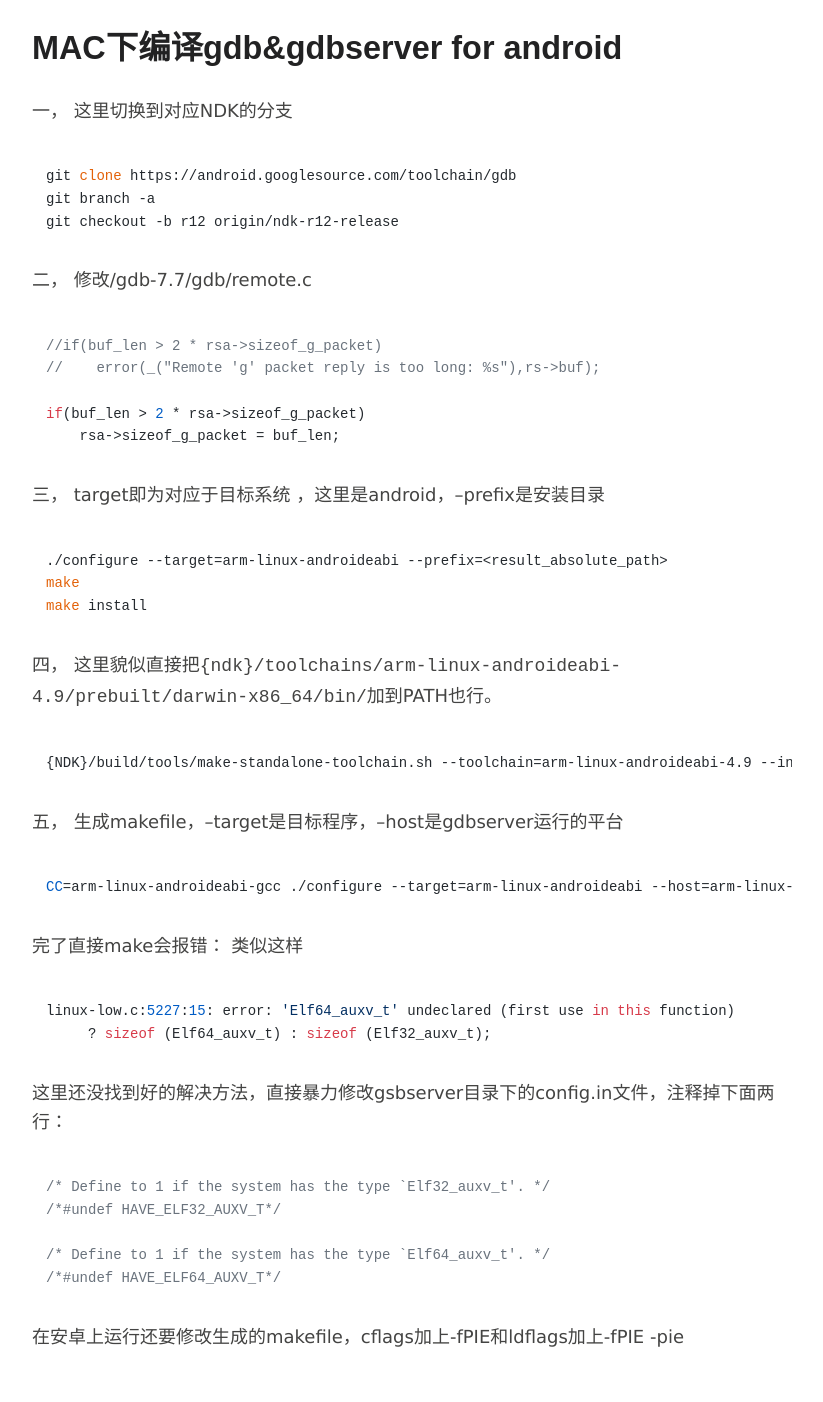
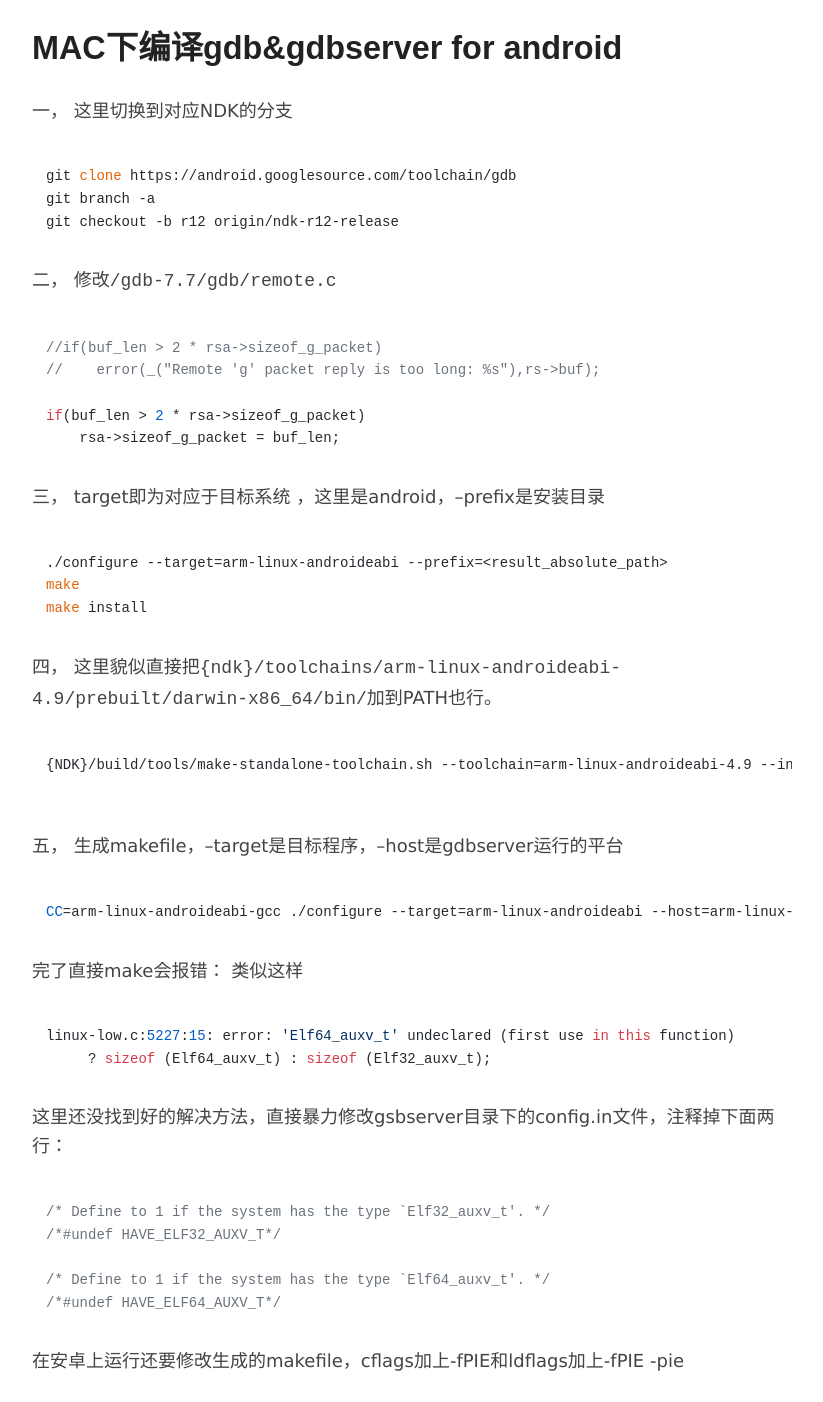
Before and after one commit to imcczy/imcczy.github.io, a Jekyll site: the page built from note/buildgdb.md, in a window 1280 px wide. Shown: the whole page, without its empty margins (228-1051 px from the left). Built offline with Jekyll 4.4.1, drawn with Linux system fonts in a browser that asks for light colours; nearby versions of some CDN libraries; before the commit the page ends 1377 px from its top, so only the background shows below that.

````diff
--- a/note/buildgdb.md
+++ b/note/buildgdb.md
@@ -15,7 +15,8 @@ git checkout -b r12 origin/ndk-r12-release
 ```
 
 二，
-修改/gdb-7.7/gdb/remote.c
+修改`/gdb-7.7/gdb/remote.c`
+
 ```cpp
 //if(buf_len > 2 * rsa->sizeof_g_packet)
 //    error(_("Remote 'g' packet reply is too long: %s"),rs->buf);
@@ -26,6 +27,7 @@ if(buf_len > 2 * rsa->sizeof_g_packet)
 
 三，
 target即为对应于目标系统 ，这里是android，--prefix是安装目录
+
 ```bash
 ./configure --target=arm-linux-androideabi --prefix=<result_absolute_path>
 make
@@ -34,21 +36,26 @@ make install
 
 四，
 这里貌似直接把`{ndk}/toolchains/arm-linux-androideabi-4.9/prebuilt/darwin-x86_64/bin/`加到PATH也行。
+
 ```
 {NDK}/build/tools/make-standalone-toolchain.sh --toolchain=arm-linux-androideabi-4.9 --install-dir=<target_dir> --ndk-dir=<extracted_file_dir>
+
 ```
 五，
 生成makefile，--target是目标程序，--host是gdbserver运行的平台
+
 ```
 CC=arm-linux-androideabi-gcc ./configure --target=arm-linux-androideabi --host=arm-linux-androideabi --prefix=<result_absolute_path>
 ```
 完了直接make会报错：
 类似这样
+
 ```
 linux-low.c:5227:15: error: 'Elf64_auxv_t' undeclared (first use in this function)
      ? sizeof (Elf64_auxv_t) : sizeof (Elf32_auxv_t);
 ```
 这里还没找到好的解决方法，直接暴力修改gsbserver目录下的config.in文件，注释掉下面两行：
+
 ```
 /* Define to 1 if the system has the type `Elf32_auxv_t'. */
 /*#undef HAVE_ELF32_AUXV_T*/
````
